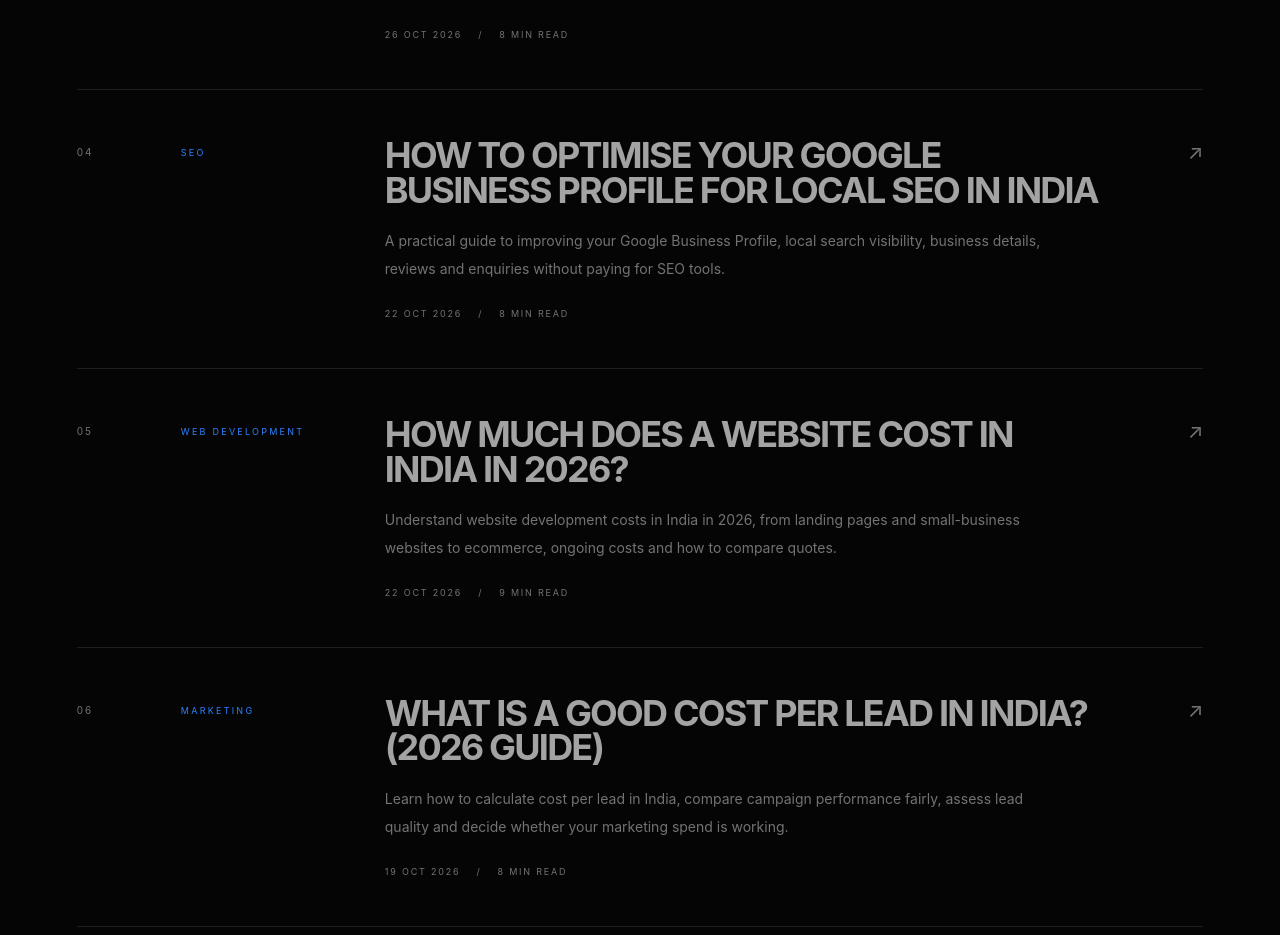
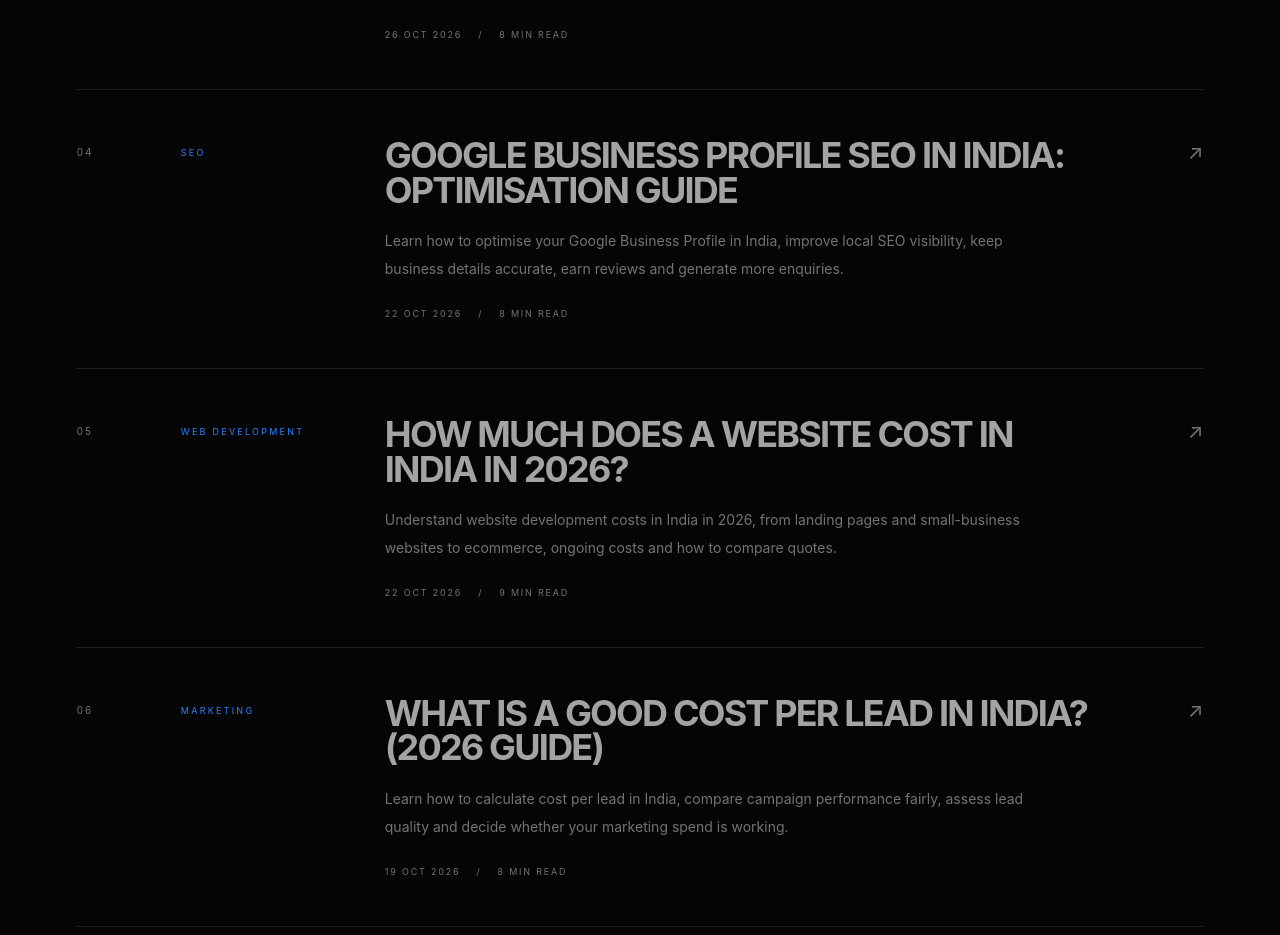
Before and after one commit to WhoUmang/kardengey, a React (Vite) app: page /insights in a window 1280 px wide. Shown: the part 1660-2595 px from the top of the page. Built offline with nearby package versions, Linux system fonts and the light colour scheme.

Commit message:
Improve local SEO article search metadata

```diff
--- a/src/data/articles.js
+++ b/src/data/articles.js
@@ -994,9 +994,9 @@ const articles = [
   {
     category: "SEO",
     filter: "SEO",
-    title: "How to Optimise Your Google Business Profile for Local SEO in India",
+    title: "Google Business Profile SEO in India: Optimisation Guide",
     slug: "google-business-profile-local-seo-india",
-    description: "A practical guide to improving your Google Business Profile, local search visibility, business details, reviews and enquiries without paying for SEO tools.",
+    description: "Learn how to optimise your Google Business Profile in India, improve local SEO visibility, keep business details accurate, earn reviews and generate more enquiries.",
     date: "22 OCT 2026",
     publishedAt: "2026-10-22",
     read: "8 MIN READ",
```
